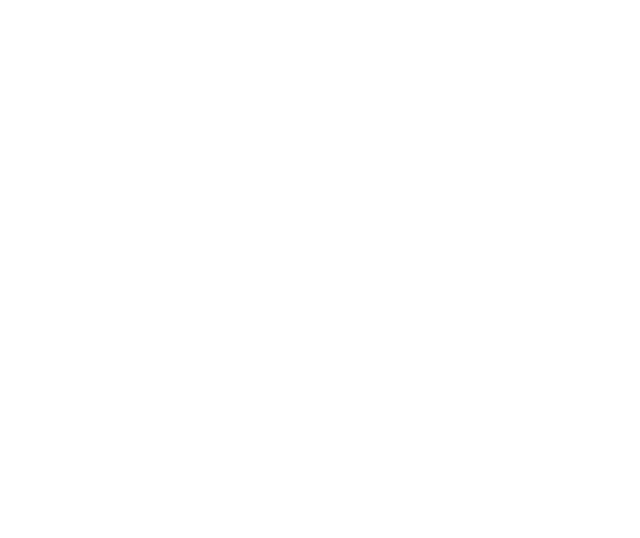
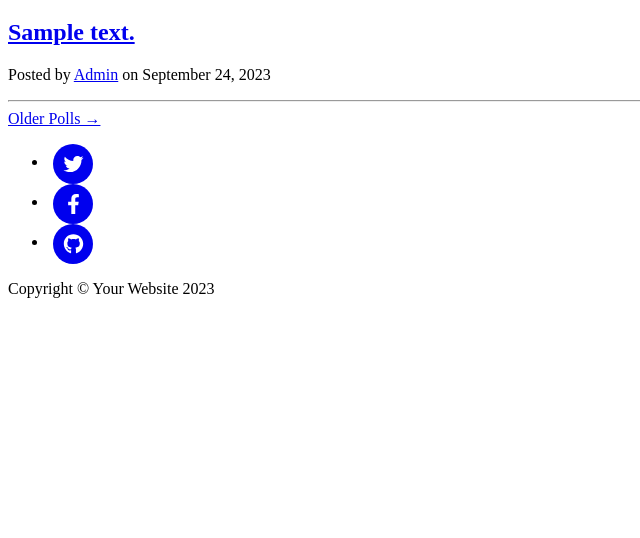
Before and after one commit to MariuszLepkowski/django-first-app-tutorial, a Django app: page /polls/ in a window 1280 px wide. Before the commit the part shown is empty. Shown: the part 198-736 px from the top of the page, without its empty margins (0-640 px from the left). Run offline with Django 4.2, Linux system fonts and the light colour scheme; tables that the repository leaves empty hold one stand-in row (values such as "Sample post"); some libraries are stand-ins or nearby versions.

Commit message:
Add static directory. Change index.html and add a new page structure.

```diff
--- /dev/null
+++ b/mysite/polls/static/polls/css/styles.css
@@ -0,0 +1 @@
+@import url('https://cdn.jsdelivr.net/gh/StartBootstrap/startbootstrap-clean-blog@master/dist/css/styles.css')
--- /dev/null
+++ b/mysite/polls/static/polls/js/scripts.js
@@ -0,0 +1 @@
+import 'https://cdn.jsdelivr.net/gh/StartBootstrap/startbootstrap-clean-blog@master/src/js/scripts.js'
--- a/mysite/polls/templates/polls/index.html
+++ b/mysite/polls/templates/polls/index.html
@@ -1,19 +1,124 @@
+{% load static %}
+
 <!DOCTYPE html>
 <html lang="en">
     <head>
-    <meta charset="UTF-8">
-    <title>Polls</title>
+        <meta charset="utf-8" />
+        <meta name="viewport" content="width=device-width, initial-scale=1, shrink-to-fit=no" />
+        <meta name="description" content="" />
+        <meta name="author" content="" />
+        <title>Django Poll App</title>
+        <link rel="icon" type="image/x-icon" href="assets/favicon.ico" />
+        <!-- Font Awesome icons (free version)-->
+        <script src="https://use.fontawesome.com/releases/v6.3.0/js/all.js" crossorigin="anonymous"></script>
+        <!-- Google fonts-->
+        <link href="https://fonts.googleapis.com/css?family=Lora:400,700,400italic,700italic" rel="stylesheet" type="text/css" />
+        <link href="https://fonts.googleapis.com/css?family=Open+Sans:300italic,400italic,600italic,700italic,800italic,400,300,600,700,800" rel="stylesheet" type="text/css" />
+        <!-- Core theme CSS (includes Bootstrap)-->
+        <link href="{% static 'polls/css/styles.css' %}" rel="stylesheet" />
     </head>
     <body>
+        <!-- Navigation-->
+        <nav class="navbar navbar-expand-lg navbar-light" id="mainNav">
+            <div class="container px-4 px-lg-5">
+                <button class="navbar-toggler" type="button" data-bs-toggle="collapse" data-bs-target="#navbarResponsive" aria-controls="navbarResponsive" aria-expanded="false" aria-label="Toggle navigation">
+                    Menu
+                    <i class="fas fa-bars"></i>
+                </button>
+                <div class="collapse navbar-collapse" id="navbarResponsive">
+                    <ul class="navbar-nav ms-auto py-4 py-lg-0">
+                        <li class="nav-item"><a class="nav-link px-lg-3 py-3 py-lg-4" href="index.html">Home</a></li>
+                        <li class="nav-item"><a class="nav-link px-lg-3 py-3 py-lg-4" href="about.html">About</a></li>
+                        <li class="nav-item"><a class="nav-link px-lg-3 py-3 py-lg-4" href="contact.html">Contact</a></li>
+                    </ul>
+                </div>
+            </div>
+        </nav>
+        <!-- Page Header-->
+        <header class="masthead" style="background-image: url('assets/img/home-bg.jpg')">
+            <div class="container position-relative px-4 px-lg-5">
+                <div class="row gx-4 gx-lg-5 justify-content-center">
+                    <div class="col-md-10 col-lg-8 col-xl-7">
+                        <div class="site-heading">
+                            <h1>Poll App</h1>
+                            <span class="subheading">A simple Django Poll App</span>
+                        </div>
+                    </div>
+                </div>
+            </div>
+        </header>
+        <!-- Main Content-->
+        <div class="container px-4 px-lg-5">
+            <div class="row gx-4 gx-lg-5 justify-content-center">
+                <div class="col-md-10 col-lg-8 col-xl-7">
+                    <!-- Post preview-->
+
+
                             {% if latest_question_list %}
-        <ul>
                                 {% for question in latest_question_list %}
-            <li><a href="/polls/{{ question.id }}/">{{ question.question_text }}</a></li>
+                                    <div class="post-preview">
+                                    <a href="post.html">
+                                        <h2 class="post-title"><a href="/polls/{{ question.id }}/">{{ question.question_text }}</a></h2>
+                                    </a>
+                                        <p class="post-meta">
+                                            Posted by
+                                        <a href="#!">Admin</a>
+                                            on September 24, 2023
+                                        </p>
+                                    </div>
+                                    <!-- Divider-->
+                                    <hr class="my-4" />
+
                                 {% endfor %}
-        </ul>
                             {% else %}
-        <p>No polls are available.</p>
+                                <h2>No polls are available.</h2>
                             {% endif %}
 
+
+                    <!-- Pager-->
+                    <div class="d-flex justify-content-end mb-4"><a class="btn btn-primary text-uppercase" href="#!">Older Polls →</a></div>
+                </div>
+            </div>
+        </div>
+        <!-- Footer-->
+        <footer class="border-top">
+            <div class="container px-4 px-lg-5">
+                <div class="row gx-4 gx-lg-5 justify-content-center">
+                    <div class="col-md-10 col-lg-8 col-xl-7">
+                        <ul class="list-inline text-center">
+                            <li class="list-inline-item">
+                                <a href="#!">
+                                    <span class="fa-stack fa-lg">
+                                        <i class="fas fa-circle fa-stack-2x"></i>
+                                        <i class="fab fa-twitter fa-stack-1x fa-inverse"></i>
+                                    </span>
+                                </a>
+                            </li>
+                            <li class="list-inline-item">
+                                <a href="#!">
+                                    <span class="fa-stack fa-lg">
+                                        <i class="fas fa-circle fa-stack-2x"></i>
+                                        <i class="fab fa-facebook-f fa-stack-1x fa-inverse"></i>
+                                    </span>
+                                </a>
+                            </li>
+                            <li class="list-inline-item">
+                                <a href="#!">
+                                    <span class="fa-stack fa-lg">
+                                        <i class="fas fa-circle fa-stack-2x"></i>
+                                        <i class="fab fa-github fa-stack-1x fa-inverse"></i>
+                                    </span>
+                                </a>
+                            </li>
+                        </ul>
+                        <div class="small text-center text-muted fst-italic">Copyright &copy; Your Website 2023</div>
+                    </div>
+                </div>
+            </div>
+        </footer>
+        <!-- Bootstrap core JS-->
+        <script src="https://cdn.jsdelivr.net/npm/bootstrap@5.2.3/dist/js/bootstrap.bundle.min.js"></script>
+        <!-- Core theme JS-->
+        <script src="static/polls/js/scripts.js"></script>
     </body>
 </html>
```
Lines whose indentation alone changed are shown as unchanged.
